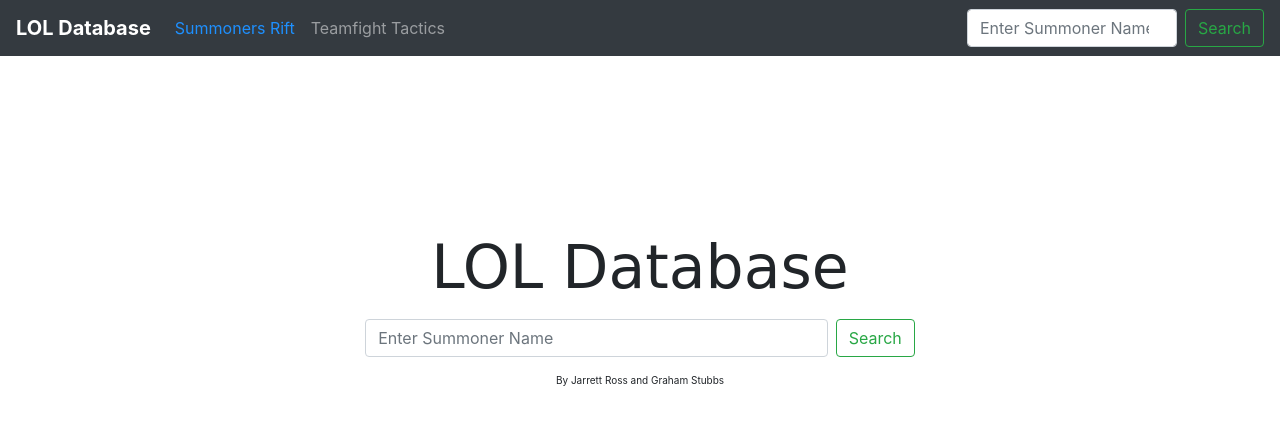
After one commit to 19g/lol-web-app, a Flask app: template flaskr/templates/home.html in a window 1280 px wide. The commit adds this page. Shown: the top 425 px of the page. Run offline with Flask 2, Linux system fonts and the light colour scheme; the template is opened without the code that fills it, so the values that code supplies are empty; parts of the project's set-up code (start-up, migrations or seed data) failed here and were passed over.

Commit message:
created initial html pages

```diff
--- /dev/null
+++ b/flaskr/templates/home.html
@@ -0,0 +1,38 @@
+<!doctype html>
+<html>
+<title>LOL Database</title>
+<head>
+  <script src="https://ajax.googleapis.com/ajax/libs/jquery/3.4.1/jquery.min.js"></script>
+  <script>
+    $(function(){
+      $("#navbar").load("navbar.html");
+    });
+  </script>
+
+  <style>
+    .search-buffer {
+      margin-top: 175px;
+    }
+    .search-title {
+      font-size: 60px;
+      font-family: "Comic Sans MS";
+      /*letter-spacing: -1px;*/
+    }
+  </style>
+</head>
+
+<body>
+  <div id="navbar"></div>
+  <div class="container search-buffer">
+    <h1 class="text-center search-title mb-3">LOL Database</h1>
+    <form class="form-inline justify-content-center">
+      <input class="form-control col-lg-5 mr-2" type="search" placeholder="Enter Summoner Name">
+      <button class="btn btn-outline-success" type="submit">Search</button>
+    </form>
+    <p class="text-center mt-3" style="font-size:10px">By Jarrett Ross and Graham Stubbs</p>
+  </div>
+
+
+
+</body>
+</html>
--- a/flaskr/templates/index.html
+++ b/flaskr/templates/index.html
@@ -8,7 +8,7 @@
 
 
 <body>
-  <h1>Some famous Computer Scientists</h1>
+<h1>List of Graham's favorite computer scientists</h1>
 <div>{{data}}</div>
 
 <div>
@@ -17,7 +17,9 @@
     {% endfor %}
 </div>
 
-<p><a href="another">Go to the other page</a></p>
+<p><a href="another.html">Go to the other page</a></p>
+<p><a href="home.html">Go to the home page</a></p>
+
 
 <form method="POST" action="/add">
     <p>Name of new computer scientist: <input type="text" name="name"> <input type="submit" value="Add"></p>
--- /dev/null
+++ b/flaskr/templates/navbar.html
@@ -0,0 +1,50 @@
+<!doctype html>
+<html>
+<head>
+  <meta charset="utf-8">
+  <meta http-equiv="X-UA-Compatible" content="IE=edge">
+  <meta name="viewport" content="width=device-width, initial-scale=1">
+  <link href="../static/css/bootstrap.min.css" rel="stylesheet">
+  <script src="https://ajax.googleapis.com/ajax/libs/jquery/3.4.1/jquery.min.js"></script>
+  <style>
+    .active a{
+      color: dodgerblue !important;
+    }
+  </style>
+</head>
+
+<body>
+<nav class="navbar navbar-expand-md navbar-dark bg-dark">
+  <a class="navbar-brand font-weight-bold" href="home.html">LOL Database</a>
+  <button class="navbar-toggler" type="button" data-toggle="collapse" data-target="#navbarSupportedContent">
+    <span class="navbar-toggler-icon"></span>
+  </button>
+
+  <div class="collapse navbar-collapse" id="navbarSupportedContent">
+    <ul class="navbar-nav mr-auto">
+      <li class="nav-item active">
+        <a class="nav-link" href="#">Summoners Rift</a>
+      </li>
+      <li class="nav-item">
+        <a class="nav-link" href="#">Teamfight Tactics</a>
+      </li>
+<!--      <li class="nav-item dropdown">-->
+<!--        <a class="nav-link dropdown-toggle" href="#" id="navbarDropdown" role="button" data-toggle="dropdown">-->
+<!--          Dropdown-->
+<!--        </a>-->
+<!--        <div class="dropdown-menu" >-->
+<!--          <a class="dropdown-item" href="#">Action</a>-->
+<!--          <a class="dropdown-item" href="#">Another action</a>-->
+<!--          <div class="dropdown-divider"></div>-->
+<!--          <a class="dropdown-item" href="#">Something else here</a>-->
+<!--        </div>-->
+<!--      </li>-->
+    </ul>
+    <form class="form-inline my-2 my-lg-0">
+      <input class="form-control mr-sm-2" type="search" style="width:210px" placeholder="Enter Summoner Name">
+      <button class="btn btn-outline-success my-2 my-sm-0" type="submit">Search</button>
+    </form>
+  </div>
+</nav>
+</body>
+</html>
```
Lines whose indentation alone changed are shown as unchanged.
